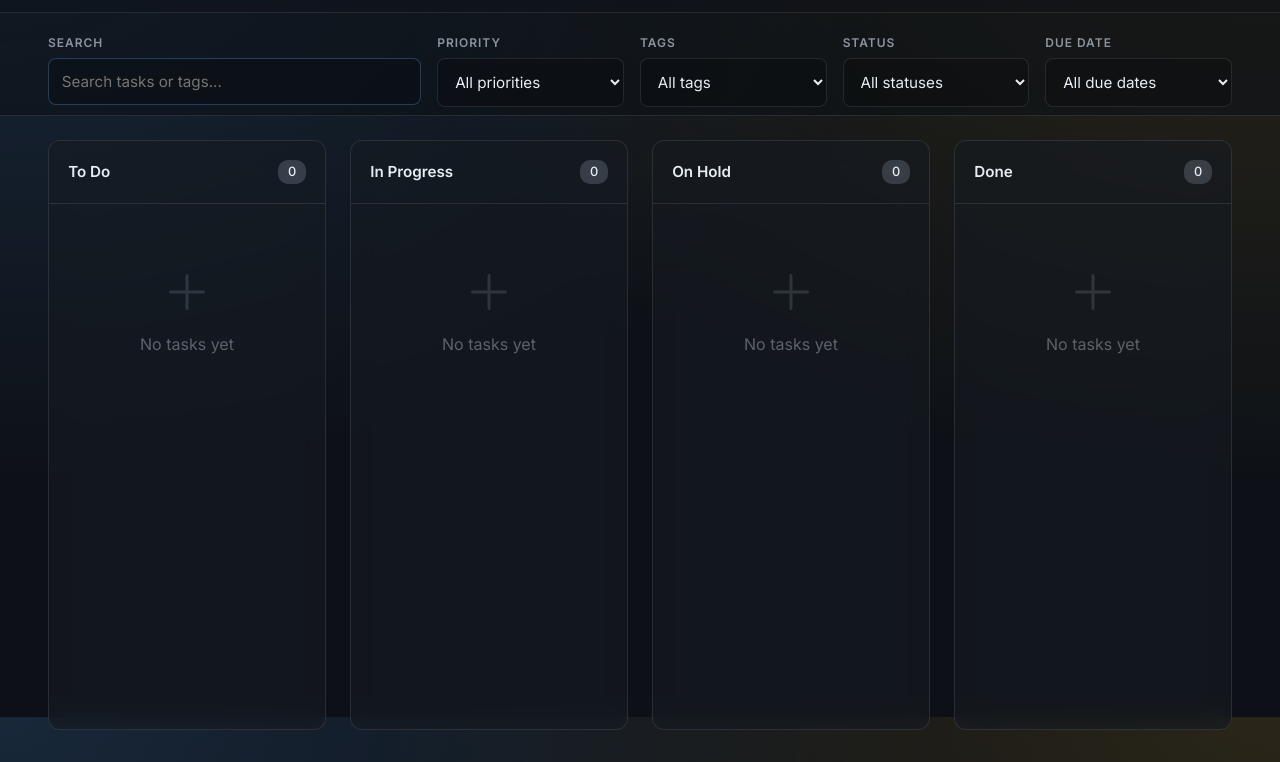
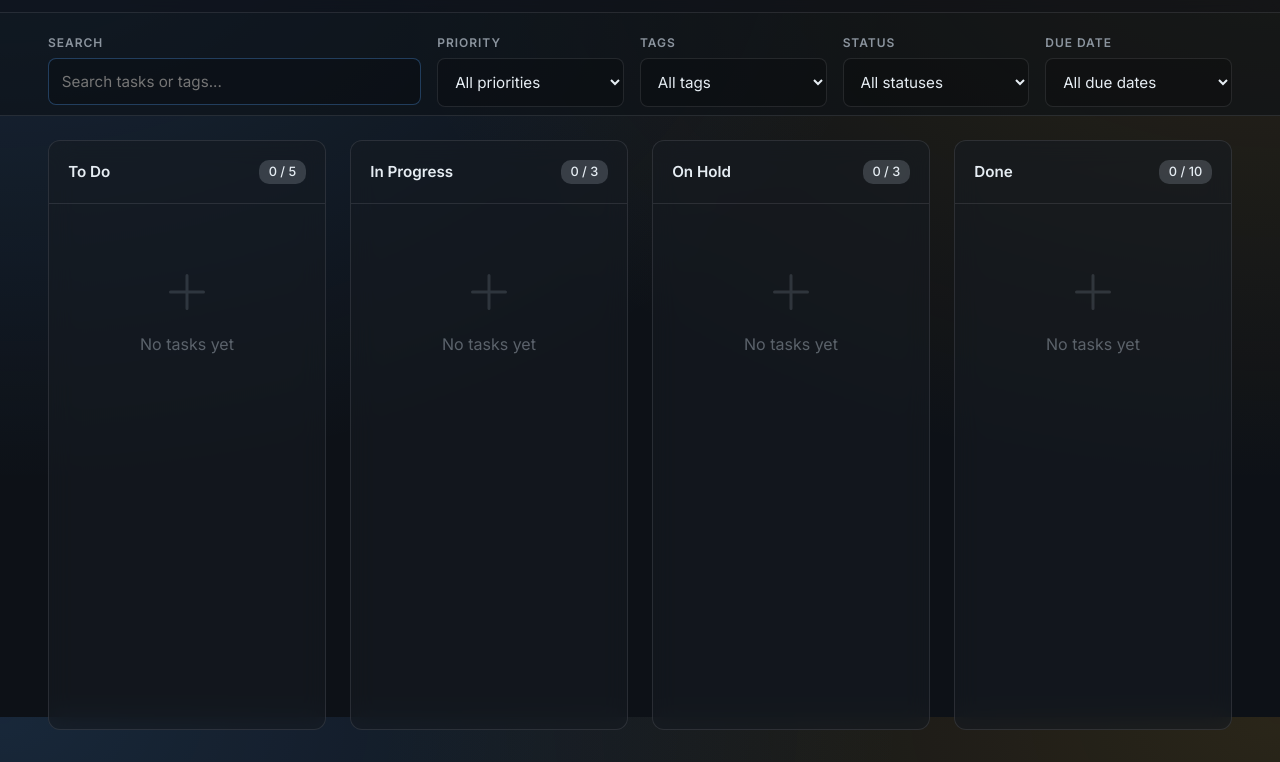
Before and after one commit to CodeWithSindhu/kanban-board-js, a website built with Vite: page index.html in a window 1280 px wide. Shown: the part 83-845 px from the top of the page. Built offline with nearby package versions, Linux system fonts and the light colour scheme.

Commit message:
Merge WIP limits with filtered counts

```diff
--- a/src/modules/ui.js
+++ b/src/modules/ui.js
@@ -35,6 +35,12 @@ const elements = {
     progress: document.getElementById('progress-container'),
     'on-hold': document.getElementById('on-hold-container'),
     done: document.getElementById('done-container'),
+  },
+  columnWrappers: {
+    todo: document.getElementById('todo-col'),
+    progress: document.getElementById('progress-col'),
+    'on-hold': document.getElementById('on-hold-col'),
+    done: document.getElementById('done-col'),
   },
   counts: {
     todo: document.querySelector('#todo-col .count'),
@@ -90,8 +96,14 @@ export function renderTasks() {
   // Update counts
   Object.keys(taskCounts).forEach(k => {
     if (elements.counts[k]) {
-      elements.counts[k].innerText = taskCounts[k];
-      elements.counts[k].title = `Total tasks: ${totalCounts[k]}`;
+      const limit = state.wipLimits?.[k];
+      const hasLimit = Number.isFinite(limit);
+      const countLabel = hasLimit ? `${taskCounts[k]} / ${limit}` : `${taskCounts[k]}`;
+      elements.counts[k].innerText = countLabel;
+      elements.counts[k].title = `Showing ${taskCounts[k]} of ${totalCounts[k]} tasks`;
+      if (elements.columnWrappers?.[k]) {
+        elements.columnWrappers[k].classList.toggle('over-limit', hasLimit && totalCounts[k] > limit);
+      }
     }
   });
 }
--- a/src/style.css
+++ b/src/style.css
@@ -349,6 +349,11 @@ main {
   -webkit-backdrop-filter: blur(12px);
   transition: border-color 0.2s;
   max-height: 100%;
+}
+
+.column.over-limit {
+  border-color: rgba(218, 54, 51, 0.6);
+  box-shadow: 0 0 0 1px rgba(218, 54, 51, 0.3);
 }
 
 .column-header {
```
